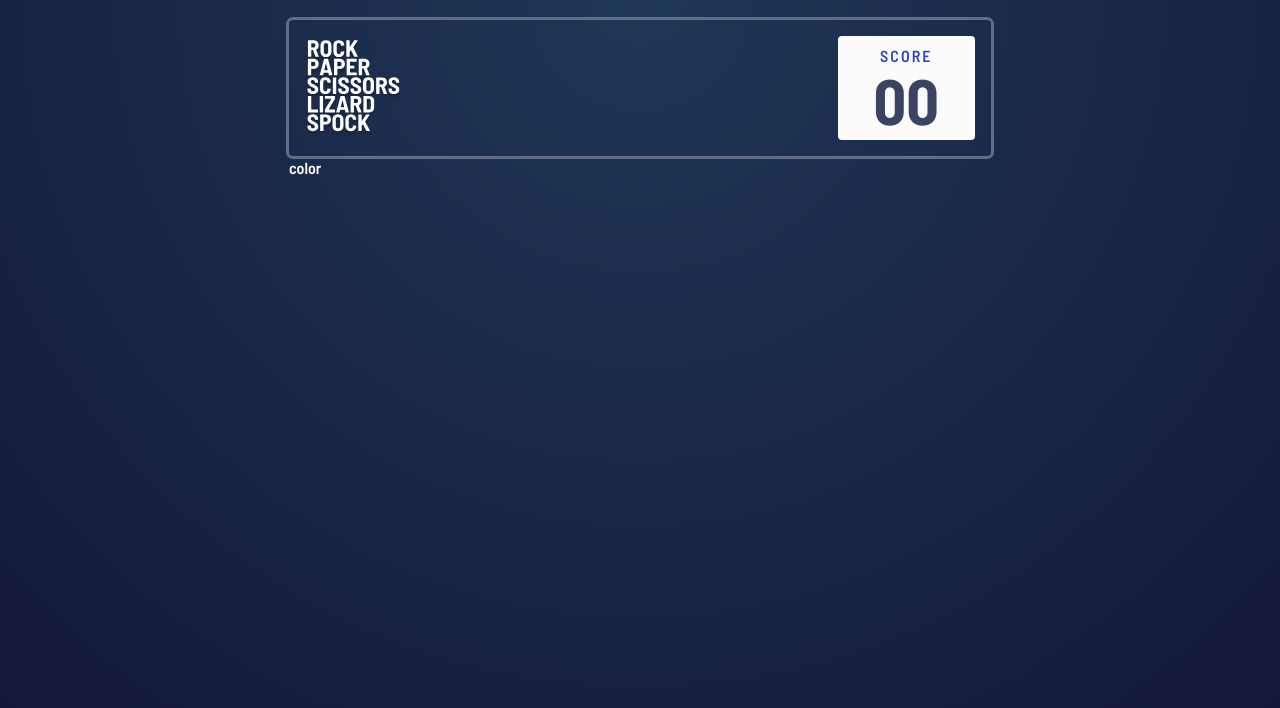
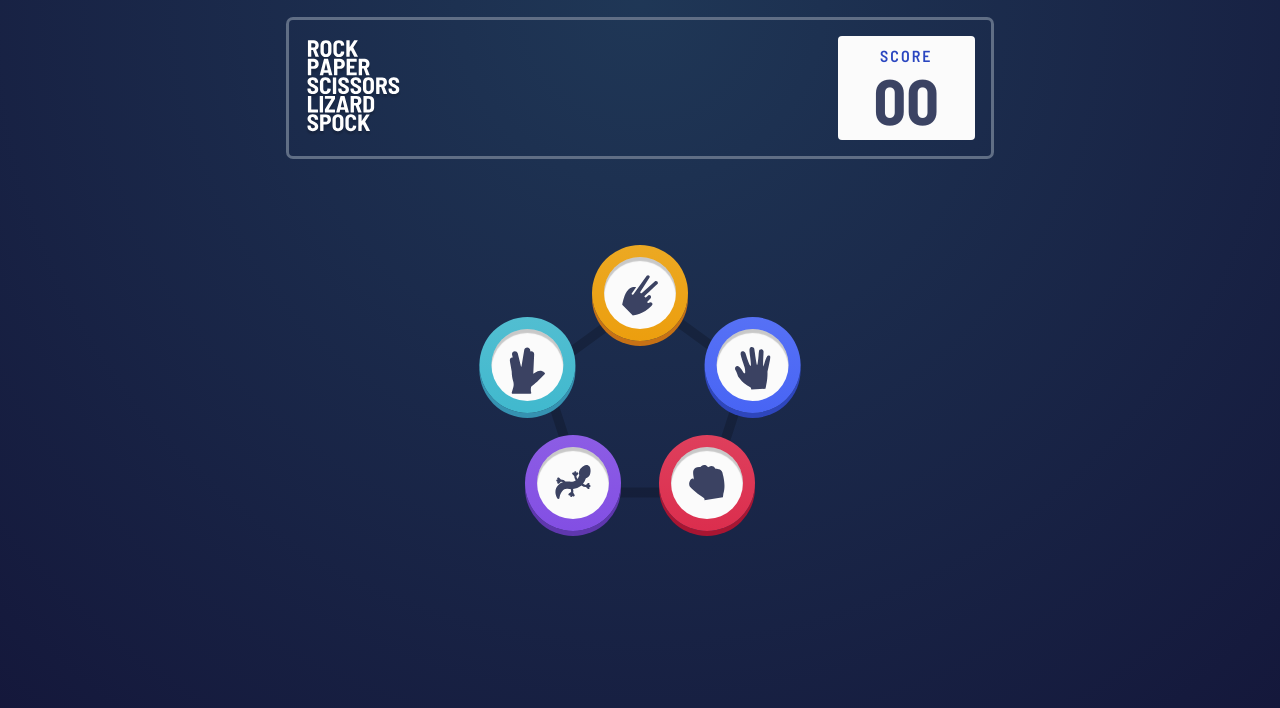
Before and after one commit to jastenn/rock-paper-scissor-game-hub, a React (Create React App) app: page / in a window 1280 px wide. Shown: the top 708 px of the page. Built offline with nearby package versions, Linux system fonts and the light colour scheme.

Commit message:
Game Pieces Positioned

```diff
--- a/src/components/GameArena.tsx
+++ b/src/components/GameArena.tsx
@@ -1,14 +1,55 @@
-import React from "react";
-// import GamePiece from "./GamePiece";
-// import Lizard from "../assets/images/icon-lizard.svg";
-// import { COLORS } from "../models/colors";
-//
-// <GamePiece color={COLORS.CYAN}>
-//   <img src={Lizard} alt="Lizard" />
-// </GamePiece>
+import GamePiece from "./GamePiece";
+import Lizard from "../assets/images/icon-lizard.svg";
+import Spock from "../assets/images/icon-spock.svg";
+import Scissors from "../assets/images/icon-scissors.svg";
+import Paper from "../assets/images/icon-paper.svg";
+import Rock from "../assets/images/icon-rock.svg";
+import { COLORS } from "../models/colors";
 
 const GameArena = () => {
-  return <div>color</div>;
+  return (
+    <div className="relative bg-pentagon bg-cover bg-no-repeat h-[12.88rem] aspect-square mx-auto mt-[8.5rem]">
+      {/* SCISSORS */}
+      <GamePiece
+        className="absolute left-[50%] top-[-23%] -translate-x-1/2"
+        color={COLORS.YELLOW}
+      >
+        <img src={Scissors} alt="Scissors" />
+      </GamePiece>
+
+      {/* SPOCK */}
+      <GamePiece
+        className="absolute left-0 top-[12%] translate-x-[-60%]"
+        color={COLORS.CYAN}
+      >
+        <img src={Spock} alt="Spock" />
+      </GamePiece>
+
+      {/* PAPER */}
+      <GamePiece
+        className="absolute right-0 top-[12%] translate-x-[60%]"
+        color={COLORS.BLUE}
+      >
+        <img src={Paper} alt="Paper" />
+      </GamePiece>
+
+      {/* LIZARD */}
+      <GamePiece
+        className="absolute left-[-6%] bottom-[-16%]"
+        color={COLORS.VIOLET}
+      >
+        <img src={Lizard} alt="Lizard" />
+      </GamePiece>
+
+      {/* ROCK */}
+      <GamePiece
+        className="absolute right-[-6%] bottom-[-16%]"
+        color={COLORS.RED}
+      >
+        <img src={Rock} alt="Rock" />
+      </GamePiece>
+    </div>
+  );
 };
 
 export default GameArena;
--- a/src/components/GamePiece.tsx
+++ b/src/components/GamePiece.tsx
@@ -3,6 +3,7 @@ import { COLORS } from "../models/colors";
 
 interface GamePieceProps {
   color: COLORS;
+  className?: string;
 }
 
 const gradients = {
@@ -18,11 +19,11 @@ const gradients = {
     "from-[hsl(189,59%,53%)] to-[hsl(189,58%,57%)] shadow-[hsl(195,54%,45%)]",
 };
 
-const GamePiece: FC<GamePieceProps> = ({ children, color }) => {
+const GamePiece: FC<GamePieceProps> = ({ className = "", color, children }) => {
   return (
     <button
       type="button"
-      className={`p-3 cursor-default md:cursor-pointer rounded-full bg-gradient-to-t ${gradients[color]} shadow-extrude`}
+      className={`${className} p-3 cursor-default md:cursor-pointer rounded-full bg-gradient-to-t ${gradients[color]} shadow-extrude`}
     >
       <span className="block bg-white p-4.5 h-[4.5rem] aspect-square rounded-full shadow-inset-solid">
         {children}
--- a/tailwind.config.js
+++ b/tailwind.config.js
@@ -4,6 +4,9 @@ module.exports = {
     extend: {
       screens: {
         sm: "500px",
+      },
+      backgroundImage: {
+        pentagon: 'url("/src/assets/images/bg-pentagon.svg")',
       },
       colors: {
         "dark-blue": "hsl(229, 25%, 31%)",
```
